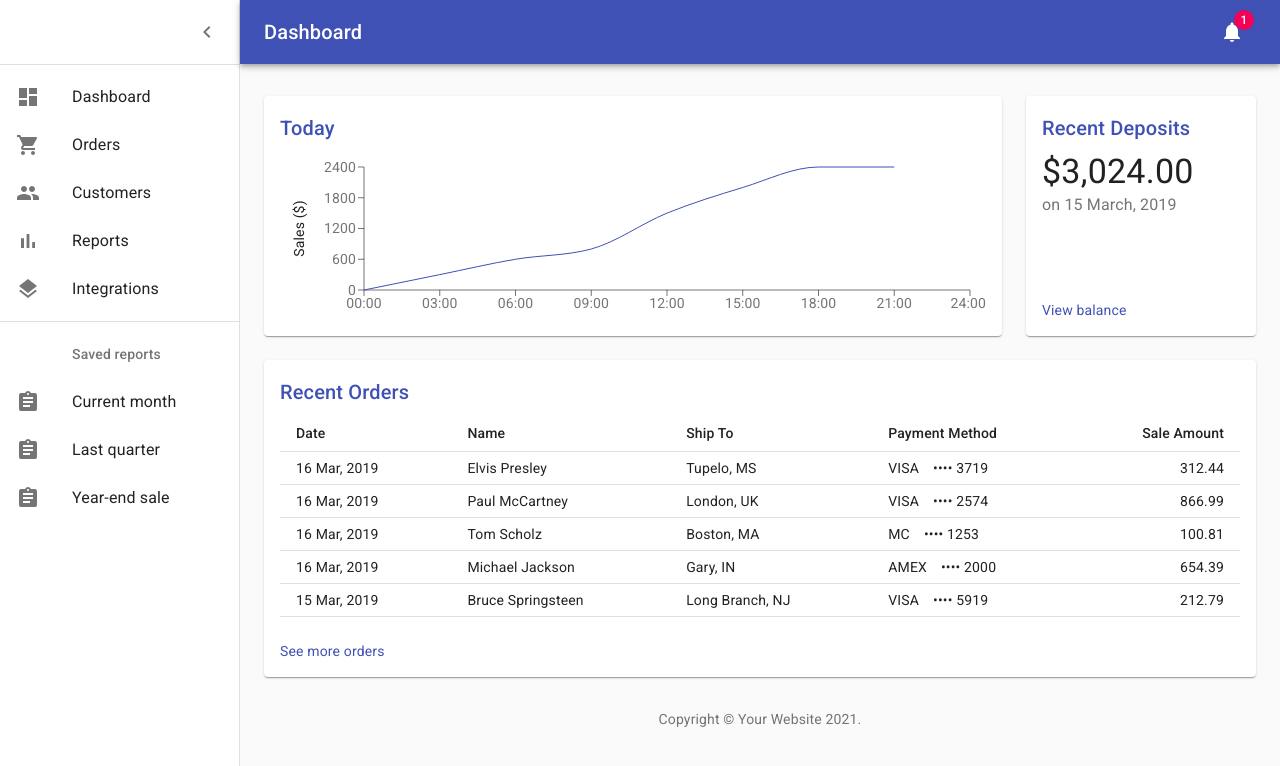
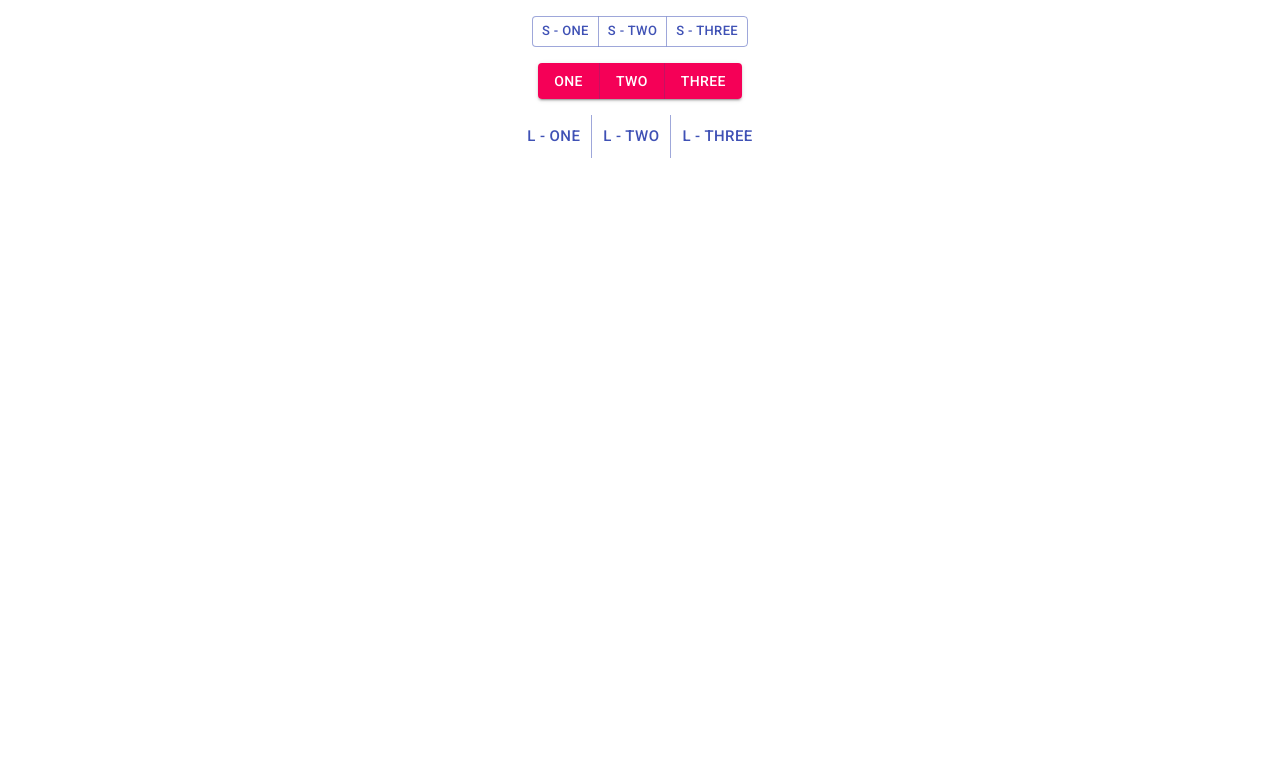
Before and after one commit to shubhamhirap/ui-lib-ex, a React (Create React App) app: page / in a window 1280 px wide. Shown: the top 766 px of the page. Built offline with nearby package versions, Linux system fonts and the light colour scheme.

Commit message:
Basic Button group

```diff
--- a/package.json
+++ b/package.json
@@ -12,6 +12,7 @@
     "react": "^17.0.1",
     "react-dom": "^17.0.1",
     "react-scripts": "4.0.1",
+    "react-vis": "^1.11.7",
     "recharts": "^2.0.4",
     "web-vitals": "^0.2.4"
   },
--- a/src/App.js
+++ b/src/App.js
@@ -1,5 +1,5 @@
 import { createMuiTheme } from "@material-ui/core";
-import DashBoard from "./dashboardTemp/DashBoard";
+import BasicButtonGroup from "./components/InputComp/ButtonGroup/BasicButtonGroup";
 
 const theme = createMuiTheme({
   palette: {
@@ -21,7 +21,7 @@ const theme = createMuiTheme({
 const App = () => {
   return (
     <>
-      <DashBoard />
+      <BasicButtonGroup />
     </>
   );
 };
--- /dev/null
+++ b/src/components/InputComp/ButtonGroup/BasicButtonGroup.js
@@ -0,0 +1,52 @@
+import React from "react";
+import Button from "@material-ui/core/Button";
+import ButtonGroup from "@material-ui/core/ButtonGroup";
+import { makeStyles } from "@material-ui/core/styles";
+
+const useStyles = makeStyles((theme) => ({
+  root: {
+    display: "flex",
+    flexDirection: "column",
+    alignItems: "center",
+    "& > *": {
+      margin: theme.spacing(1),
+    },
+  },
+}));
+
+export default function BasicButtonGroup() {
+  const classes = useStyles();
+
+  return (
+    <div className={classes.root}>
+      <ButtonGroup
+        size="small"
+        color="primary"
+        aria-label="outlined primary button group"
+      >
+        <Button>S - One</Button>
+        <Button>S - Two</Button>
+        <Button>S - Three</Button>
+      </ButtonGroup>
+      <ButtonGroup
+        variant="contained"
+        color="secondary"
+        aria-label="contained primary button group"
+      >
+        <Button>One</Button>
+        <Button>Two</Button>
+        <Button>Three</Button>
+      </ButtonGroup>
+      <ButtonGroup
+        size="large"
+        variant="text"
+        color="primary"
+        aria-label="text primary button group"
+      >
+        <Button>L - One</Button>
+        <Button>L - Two</Button>
+        <Button>L - Three</Button>
+      </ButtonGroup>
+    </div>
+  );
+}
```
Also changed, not shown: src/components/Charts/ReactVisChart.js (added, +30 -0 lines), src/components/InputComp/ButtonGroup/VerticalButtonGroup.js (added, +51 -0 lines), 2 other files (tests, documents, lock files or other folders).
